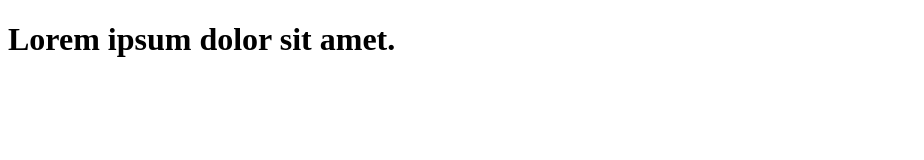
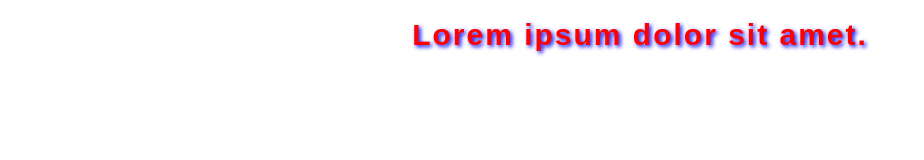
Before and after one commit to Bekoltiboyev/3-grup_new_site, a plain HTML site: page index.html in a window 1280 px wide. Shown: the whole page, without its empty margins (0-924 px from the left). Drawn offline with Linux system fonts and the light colour scheme.

Commit message:
css file connect

```diff
--- a/index.html
+++ b/index.html
@@ -4,6 +4,7 @@
     <meta charset="UTF-8">
     <meta http-equiv="X-UA-Compatible" content="IE=edge">
     <meta name="viewport" content="width=device-width, initial-scale=1.0">
+    <link rel="stylesheet" href="main.css">
     <title>Document</title>
 </head>
 <body>
--- /dev/null
+++ b/main.css
@@ -0,0 +1,11 @@
+h1{
+    color: red;
+    font-size: 30px;
+    font-family: Arial, Helvetica, sans-serif;
+    font-weight: bold;
+    letter-spacing: 2px;
+    line-height: 30px;
+    cursor: pointer;
+    text-shadow: 2px 2px 4px blue;
+    text-align: center;
+}
```
